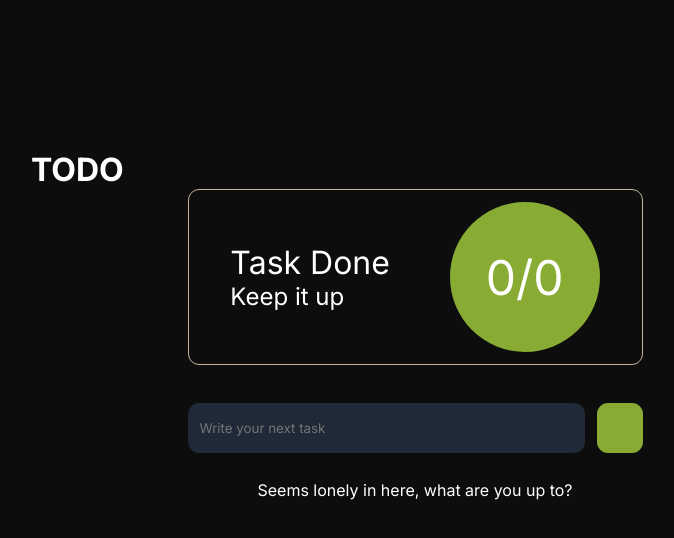
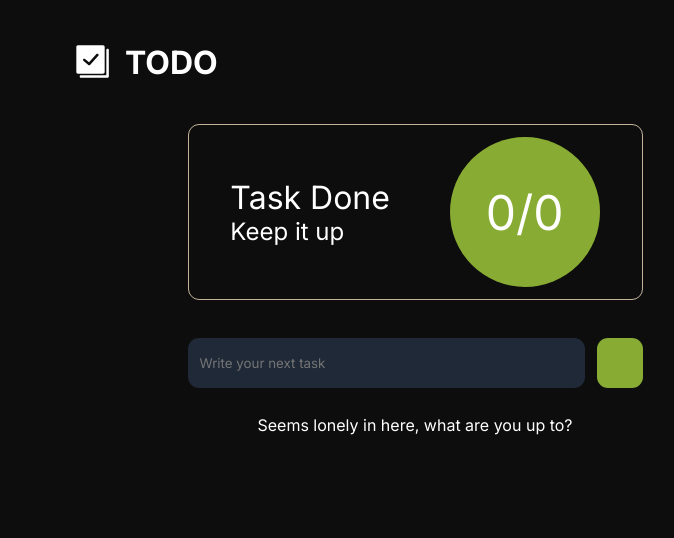
Before and after one commit to IonTulbure/SimpleReactToDov2, a Next.js app: page / in a window 1280 px wide. Shown: the top 538 px of the page, without its empty margins (225-899 px from the left). Built offline with nearby package versions, Linux system fonts and the light colour scheme.

Commit message:
add header check svg next to h1

```diff
--- a/src/components/Header.jsx
+++ b/src/components/Header.jsx
@@ -1,11 +1,24 @@
 function Header() {
     return (
-        <>
-            <svg>
-                <path d="" />
+        <header>
+            <svg
+                xmlns="http://www.w3.org/2000/svg"
+                clipRule="evenodd"
+                fillRule="evenodd"
+                strokeLinejoin="round"
+                strokeMiterlimit="2"
+                viewBox="0 0 24 24"
+                width={40}
+                height={40}
+                fill="#fff"
+            >
+                <path
+                d="m20 20h-15.25c-.414 0-.75.336-.75.75s.336.75.75.75h15.75c.53 0 1-.47 1-1v-15.75c0-.414-.336-.75-.75-.75s-.75.336-.75.75zm-1-17c0-.478-.379-1-1-1h-15c-.62 0-1 .519-1 1v15c0 .621.52 1 1 1h15c.478 0 1-.379 1-1zm-12.751 8.306c-.165-.147-.249-.351-.249-.556 0-.411.333-.746.748-.746.178 0 .355.062.499.19l2.371 2.011 4.453-4.962c.149-.161.35-.243.554-.243.417 0 .748.336.748.746 0 .179-.065.359-.196.503l-4.953 5.508c-.148.161-.35.243-.553.243-.177 0-.356-.063-.498-.19z"
+                fillRule="nonzero"
+                />
             </svg>
-            <h1>TODO</h1>
-        </>
+        <h1>TODO</h1>
+        </header>
     );
 }
 
```
